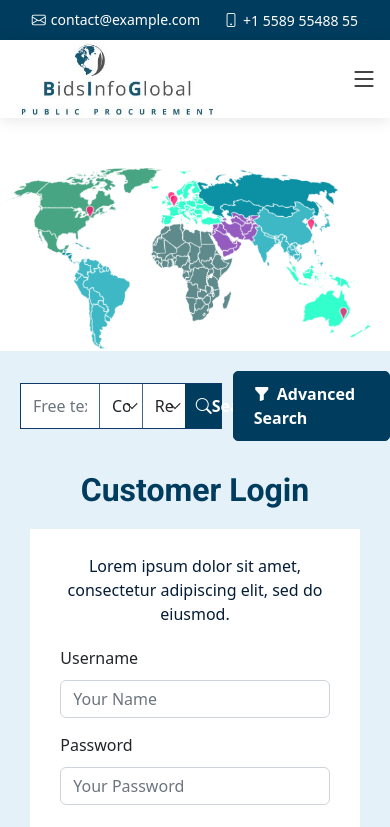
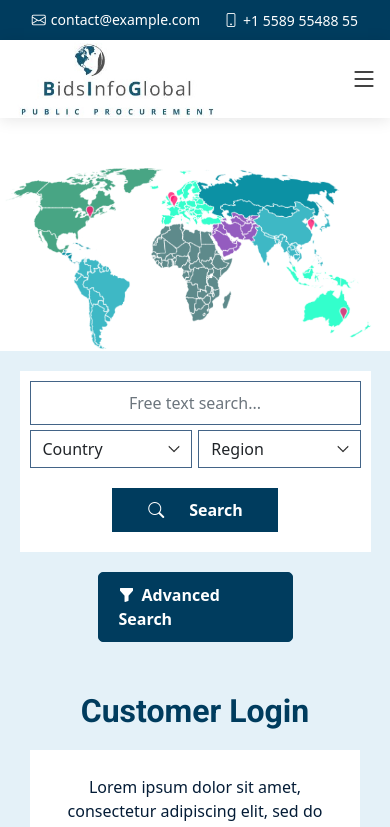
Before and after one commit to ankitsulakhe/tenderInsight, a React (Create React App) app: page / in a window 390 px wide. Shown: the top 827 px of the page. Built offline with nearby package versions, Linux system fonts and the light colour scheme.

Commit message:
Responsive UI

```diff
--- /dev/null
+++ b/public/assets/css/responsive.css
@@ -0,0 +1,78 @@
+/* ==== Media Queries ===== */
+@media (max-width:1280px) {
+    .mainSearchflex {
+        flex-wrap: wrap;
+        justify-content: center;
+    }
+}
+
+@media (max-width:1024px) {
+}
+
+@media (min-width: 768px) and (max-width: 991px) {
+}
+
+@media (max-width:767px) {
+
+}
+
+@media only screen and (max-width:600px){
+    .flexSearch {
+        flex-wrap: wrap;
+        width: 90%;
+        height: auto;
+        border: 0;
+        padding: 10px;
+    }
+    .selectSearch {
+        width: 49%;
+    }
+    .selectButton {
+        width: 50%;
+        margin: 20px auto 10px auto;
+    }
+    .searcHhome {
+        padding: 20px 0 20px 0;
+    }
+    .selectInput {
+        width: 100%;
+        margin-bottom: 5px;
+    }
+    .selectInput input {
+        border: 1px solid #0f3966c7;
+        height: 100%;
+        padding: 10px 0 10px 0;
+        border-radius: 0;
+        text-align: center;
+    }
+    .selectSearch .form-control {
+        border: 1px solid #0f3966c7;
+        border-left: 1px solid #0f3966c7;
+    }
+    a.advancBtn {
+        width: 50%;
+        margin: 20px;
+    }
+    .services .icon-box h4 a {
+        font-size: 14px;
+    }
+    .services.TabIconList .icon-box.tabsIcon {
+        width: 95%;
+        margin: 0px auto;
+        margin-bottom: 20px;
+    }
+}
+
+@media (max-width:480px) {
+}
+
+@media only screen and (max-width:395px) {
+
+}
+
+@media only screen and (max-width:360px) {
+}
+
+@media (max-width:320px) {
+
+}
--- a/public/index.html
+++ b/public/index.html
@@ -25,6 +25,7 @@
 
   <!-- Template Main CSS File -->
   <link href="assets/css/style.css" rel="stylesheet">
+  <link href="assets/css/responsive.css" rel="stylesheet">
   </head>
   <body>
     <noscript>You need to enable JavaScript to run this app.</noscript>
--- a/src/pages/home/homePage.js
+++ b/src/pages/home/homePage.js
@@ -144,7 +144,7 @@ class HomePage extends Component {
 
             <div className="row">
               <div
-                className="col-lg-3 col-md-6 cat_list_style d-flex align-items-stretch mb-4 mt-2"
+                className="col-lg-3 col-md-6 col-sm-6 col-6 cat_list_style d-flex align-items-stretch mb-4 mt-2"
                 data-aos="fade-up"
                 data-aos-delay="100"
               >
@@ -159,7 +159,7 @@ class HomePage extends Component {
               </div>
 
               <div
-                className="col-lg-3 col-md-6 cat_list_style d-flex align-items-stretch mb-4 mt-2"
+                className="col-lg-3 col-md-6 col-sm-6 col-6 cat_list_style d-flex align-items-stretch mb-4 mt-2"
                 data-aos="fade-up"
                 data-aos-delay="200"
               >
@@ -174,7 +174,7 @@ class HomePage extends Component {
               </div>
 
               <div
-                className="col-lg-3 col-md-6 cat_list_style d-flex align-items-stretch mb-4 mt-2"
+                className="col-lg-3 col-md-6 col-sm-6 col-6 cat_list_style d-flex align-items-stretch mb-4 mt-2"
                 data-aos="fade-up"
                 data-aos-delay="300"
               >
@@ -189,7 +189,7 @@ class HomePage extends Component {
               </div>
 
               <div
-                className="col-lg-3 col-md-6 cat_list_style d-flex align-items-stretch mb-4 mt-2"
+                className="col-lg-3 col-md-6 col-sm-6 col-6 cat_list_style d-flex align-items-stretch mb-4 mt-2"
                 data-aos="fade-up"
                 data-aos-delay="100"
               >
@@ -204,7 +204,7 @@ class HomePage extends Component {
               </div>
 
               <div
-                className="col-lg-3 col-md-6 cat_list_style d-flex align-items-stretch mb-4 mt-2"
+                className="col-lg-3 col-md-6 col-sm-6 col-6 cat_list_style d-flex align-items-stretch mb-4 mt-2"
                 data-aos="fade-up"
                 data-aos-delay="200"
               >
@@ -219,7 +219,7 @@ class HomePage extends Component {
               </div>
 
               <div
-                className="col-lg-3 col-md-6 cat_list_style d-flex align-items-stretch mb-4 mt-2"
+                className="col-lg-3 col-md-6 col-sm-6 col-6 cat_list_style d-flex align-items-stretch mb-4 mt-2"
                 data-aos="fade-up"
                 data-aos-delay="300"
               >
@@ -233,7 +233,7 @@ class HomePage extends Component {
                 </div>
               </div>
               <div
-                className="col-lg-3 col-md-6 cat_list_style d-flex align-items-stretch mb-4 mt-2"
+                className="col-lg-3 col-md-6 col-sm-6 col-6 cat_list_style d-flex align-items-stretch mb-4 mt-2"
                 data-aos="fade-up"
                 data-aos-delay="300"
               >
@@ -247,7 +247,7 @@ class HomePage extends Component {
                 </div>
               </div>
               <div
-                className="col-lg-3 col-md-6 cat_list_style d-flex align-items-stretch mb-4 mt-2"
+                className="col-lg-3 col-md-6 col-sm-6 col-6 cat_list_style d-flex align-items-stretch mb-4 mt-2"
                 data-aos="fade-up"
                 data-aos-delay="300"
               >
@@ -262,7 +262,7 @@ class HomePage extends Component {
               </div>
 
               <div
-                className="col-lg-3 col-md-6 cat_list_style d-flex align-items-stretch mb-4 mt-2"
+                className="col-lg-3 col-md-6 col-sm-6 col-6 cat_list_style d-flex align-items-stretch mb-4 mt-2"
                 data-aos="fade-up"
                 data-aos-delay="300"
               >
@@ -277,7 +277,7 @@ class HomePage extends Component {
               </div>
 
               <div
-                className="col-lg-3 col-md-6 cat_list_style d-flex align-items-stretch mb-4 mt-2"
+                className="col-lg-3 col-md-6 col-sm-6 col-6 cat_list_style d-flex align-items-stretch mb-4 mt-2"
                 data-aos="fade-up"
                 data-aos-delay="300"
               >
@@ -292,7 +292,7 @@ class HomePage extends Component {
               </div>
 
               <div
-                className="col-lg-3 col-md-6 cat_list_style d-flex align-items-stretch mb-4 mt-2"
+                className="col-lg-3 col-md-6 col-sm-6 col-6 cat_list_style d-flex align-items-stretch mb-4 mt-2"
                 data-aos="fade-up"
                 data-aos-delay="300"
               >
@@ -307,7 +307,7 @@ class HomePage extends Component {
               </div>
 
               <div
-                className="col-lg-3 col-md-6 cat_list_style d-flex align-items-stretch mb-4 mt-2"
+                className="col-lg-3 col-md-6 col-sm-6 col-6 cat_list_style d-flex align-items-stretch mb-4 mt-2"
                 data-aos="fade-up"
                 data-aos-delay="300"
               >
```
